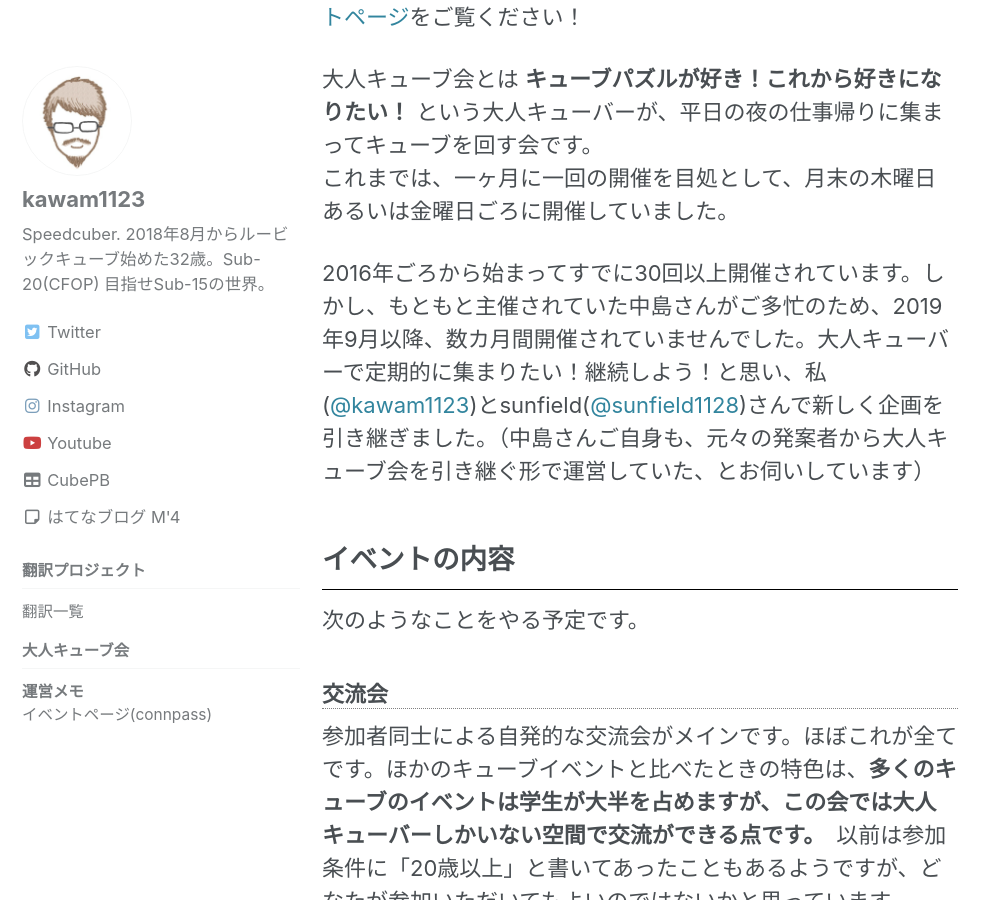
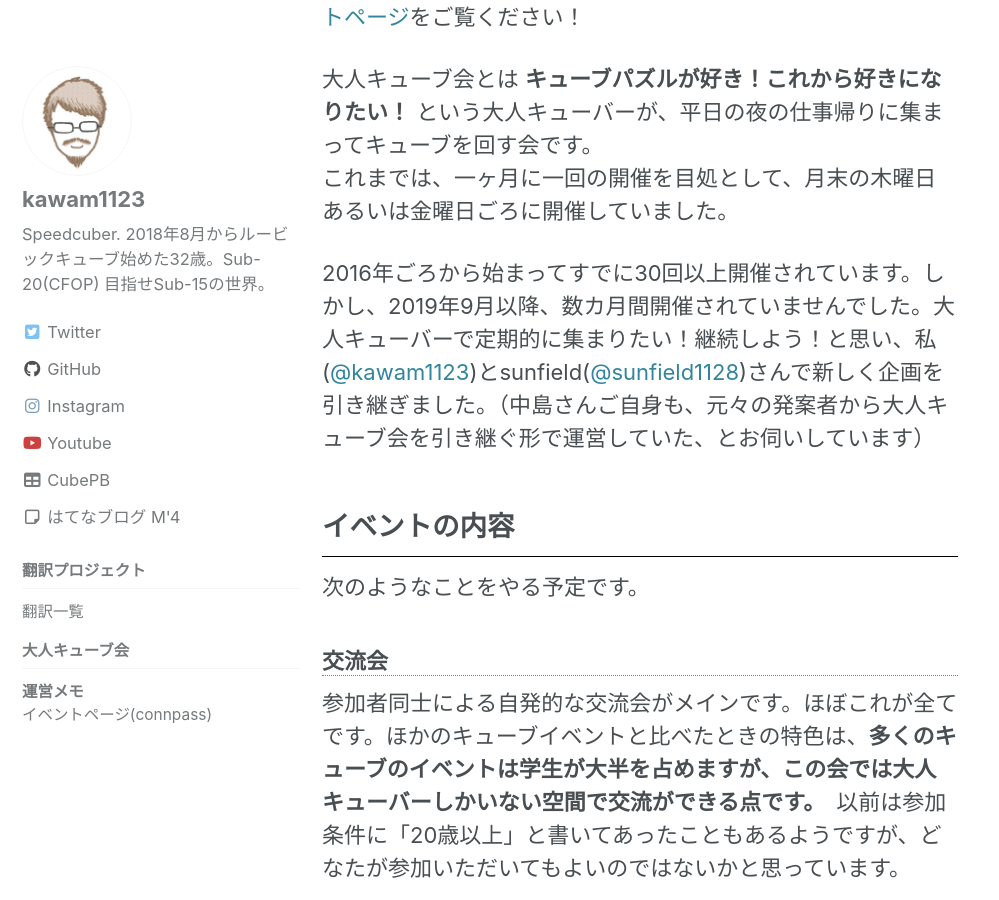
Before and after one commit to kawam1123/kawam1123.github.io, a Jekyll site: the page built from _posts/2019-12-27-otonacube.md, in a window 1280 px wide and 900 px high, scrolled down 876 px. Shown: the whole window, without its empty margins (0-999 px from the left). Built offline with Jekyll 4.4.1, drawn with Linux system fonts in a browser that asks for light colours; cached includes are drawn as plain includes; nearby versions of some CDN libraries; comment, search, counter and statistics services are not loaded.

Commit message:
微修正

```diff
--- a/_posts/2019-12-27-otonacube.md
+++ b/_posts/2019-12-27-otonacube.md
@@ -20,7 +20,7 @@ permalink: /otonacube/
 大人キューブ会とは **キューブパズルが好き！これから好きになりたい！** という大人キューバーが、平日の夜の仕事帰りに集まってキューブを回す会です。
 これまでは、一ヶ月に一回の開催を目処として、月末の木曜日あるいは金曜日ごろに開催していました。
 
-2016年ごろから始まってすでに30回以上開催されています。しかし、もともと主催されていた中島さんがご多忙のため、2019年9月以降、数カ月間開催されていませんでした。大人キューバーで定期的に集まりたい！継続しよう！と思い、私([@kawam1123](https://twitter.com/kawam1123))とsunfield([@sunfield1128](https://twitter.com/sunfield1128))さんで新しく企画を引き継ぎました。（中島さんご自身も、元々の発案者から大人キューブ会を引き継ぐ形で運営していた、とお伺いしています）
+2016年ごろから始まってすでに30回以上開催されています。しかし、2019年9月以降、数カ月間開催されていませんでした。大人キューバーで定期的に集まりたい！継続しよう！と思い、私([@kawam1123](https://twitter.com/kawam1123))とsunfield([@sunfield1128](https://twitter.com/sunfield1128))さんで新しく企画を引き継ぎました。（中島さんご自身も、元々の発案者から大人キューブ会を引き継ぐ形で運営していた、とお伺いしています）
 
 ## イベントの内容
 次のようなことをやる予定です。
```
